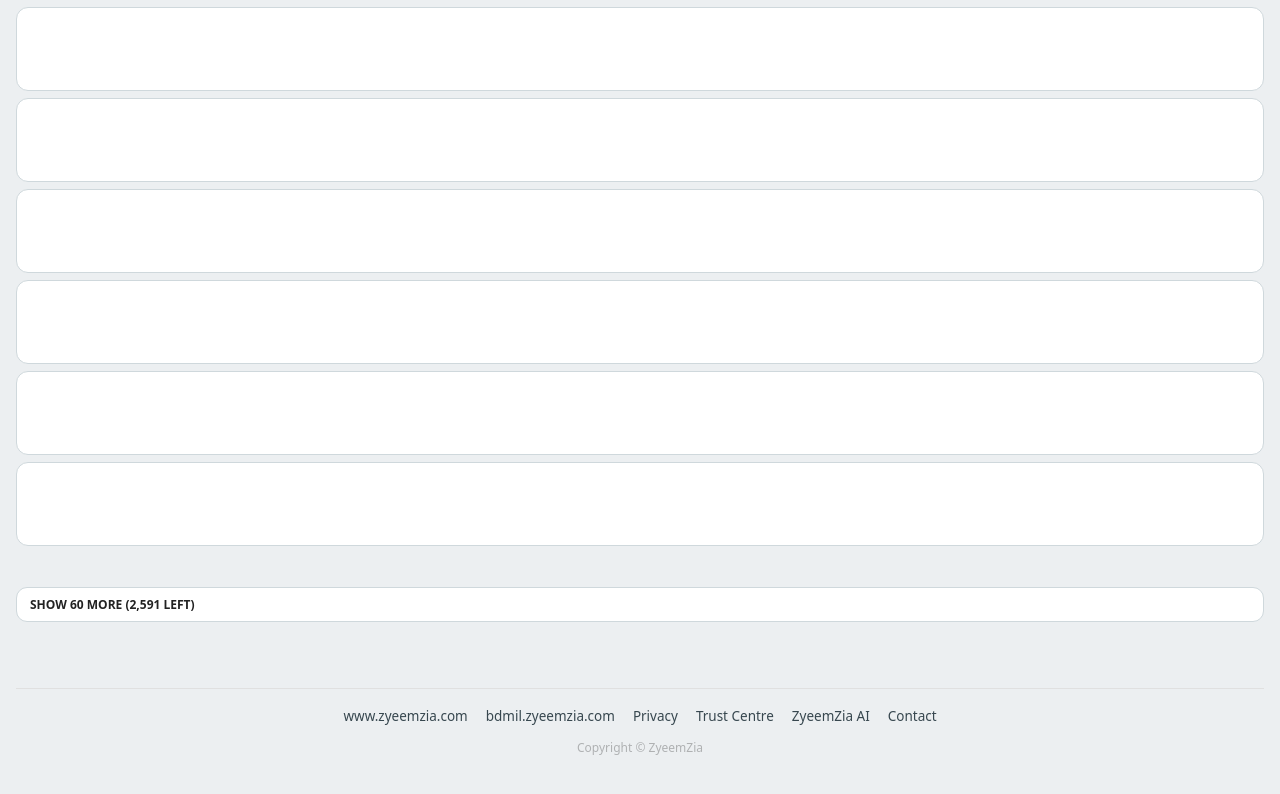
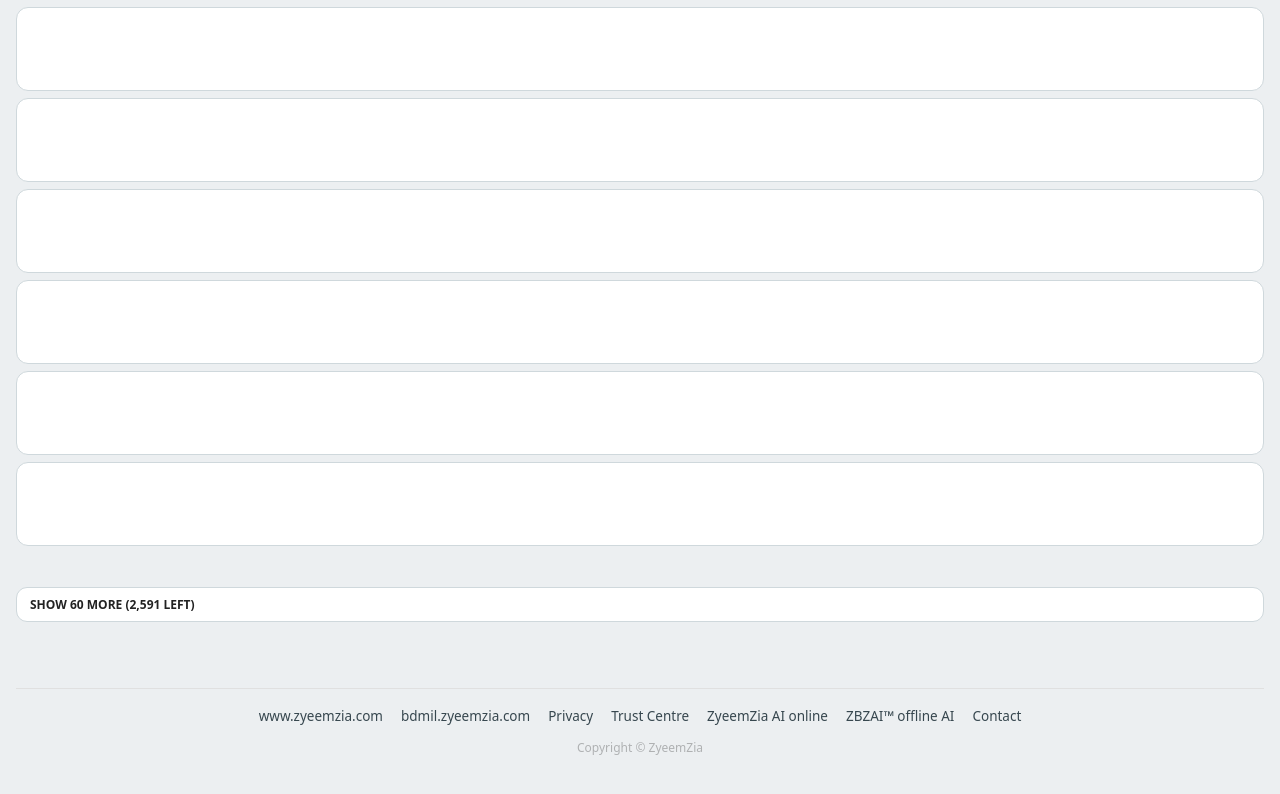
Before and after one commit to zyeemzia/bdmilabbrweb, a plain HTML site: page index.html in a window 1280 px wide. Shown: the part 4499-5293 px from the top of the page. Drawn offline with Linux system fonts and the light colour scheme.

Commit message:
Footer: ZyeemZia AI online and ZBZAI offline AI links side by side

```diff
--- a/index.html
+++ b/index.html
@@ -519,7 +519,7 @@ kbd{
     <a href="https://bdmil.zyeemzia.com" target="_blank" rel="noopener noreferrer">bdmil.zyeemzia.com</a>
     <a href="https://zyeemzia.com/privacy-militaryabbreviation.html" target="_blank" rel="noopener noreferrer">Privacy</a>
     <a href="https://policy.zyeemzia.com" target="_blank" rel="noopener noreferrer">Trust Centre</a>
-    <a href="https://ai.zyeemzia.com" target="_blank" rel="noopener noreferrer" title="Free AI in English or Bangla.">ZyeemZia AI</a>
+    <a href="https://ai.zyeemzia.com" target="_blank" rel="noopener noreferrer" title="Free AI in English or Bangla.">ZyeemZia AI online</a><a href="https://zbzai.zyeemzia.com/" target="_blank" rel="noopener">ZBZAI™ offline AI</a>
     <a href="#contact" id="txOpen">Contact</a>
   </span>
   <span class="copyline">Copyright &copy; ZyeemZia</span>
@@ -673,7 +673,7 @@ kbd{
       <a href="https://www.zyeemzia.com" target="_blank" rel="noopener noreferrer">www.zyeemzia.com</a>
       <a href="https://bdmil.zyeemzia.com" target="_blank" rel="noopener noreferrer">bdmil.zyeemzia.com</a>
     </p>
-    <p style="font-size:12px">Also from ZyeemZia&trade;: <a href="https://ai.zyeemzia.com" target="_blank" rel="noopener noreferrer">ZyeemZia AI</a>, a free AI that chats, writes, researches a topic with numbered sources, shows real pictures and runs the code it writes, in English or Bangla. It includes ZBZAI&trade;, which installs free on a Windows PC and works with no internet.</p>
+    <p style="font-size:12px">Also from ZyeemZia&trade;: <a href="https://ai.zyeemzia.com" target="_blank" rel="noopener noreferrer">ZyeemZia AI</a>, a free AI that chats, writes, researches a topic with numbered sources, shows real pictures and runs the code it writes, in English or Bangla. It includes <a href="https://zbzai.zyeemzia.com/" target="_blank" rel="noopener" style="color:inherit;font-weight:600">ZBZAI&trade;</a>, which installs free on a Windows PC and works with no internet.</p>
     <p class="copyline">Copyright &copy; ZyeemZia</p>
   </div>
   <div class="dlg-f"><button class="btn primary" value="ok">CLOSE</button></div>
--- a/sw.js
+++ b/sw.js
@@ -13,7 +13,7 @@
  * document on every navigation means a release needs no edit here at all — and if
  * someone does forget to bump CACHE, nothing breaks.
  */
-const CACHE = 'bdmilabbr-v14';
+const CACHE = 'bdmilabbr-v15';
 const SHELL = [
   './',
   './index.html',
```
